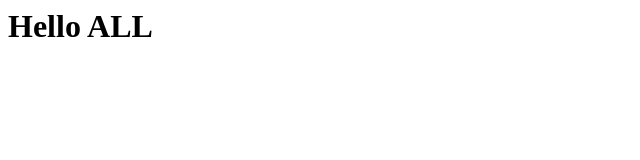
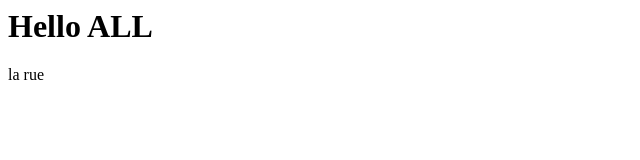
Before and after one commit to GoldVetal/Projet-GIT, a plain HTML site: page index.html in a window 1280 px wide. Shown: the full height of the page, 0-640 px from the left. Drawn offline with Linux system fonts and the light colour scheme.

Commit message:
ajout de texte

```diff
--- a/index.html
+++ b/index.html
@@ -1 +1,2 @@
 <h1>Hello ALL</h1>
+<p>la rue</p>
```
